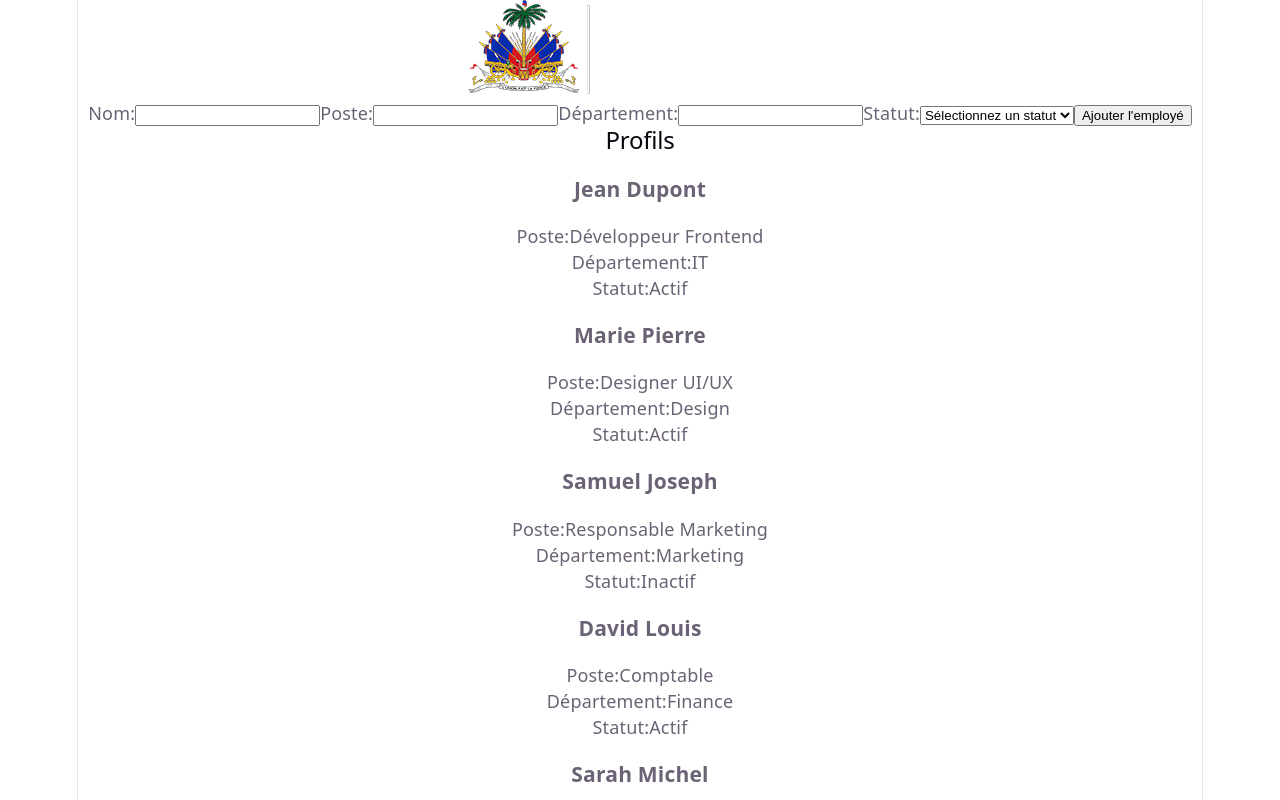
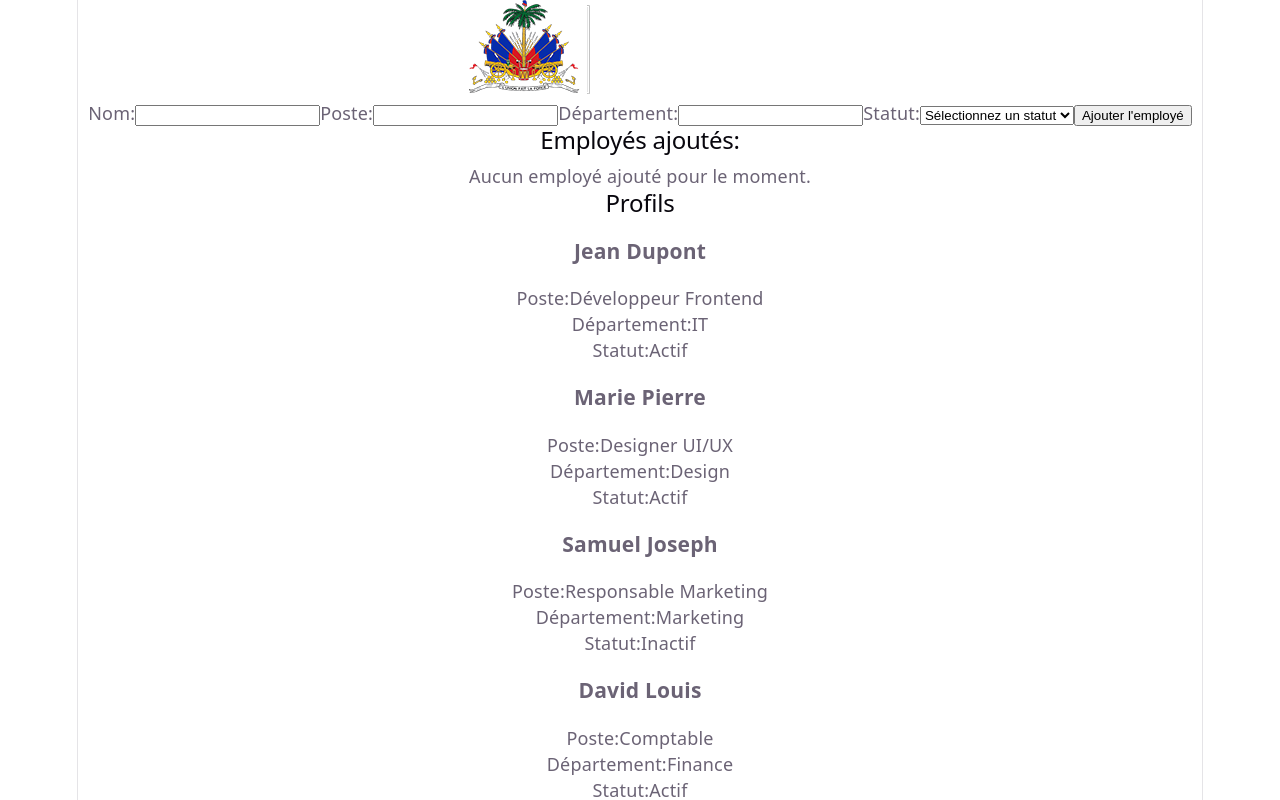
Before and after one commit to dorelien-benoit-junior/Capstone-project-1, a React (Vite) app: page / in a window 1280 px wide. Shown: the top 800 px of the page. Built offline with nearby package versions, Linux system fonts and the light colour scheme.

Commit message:
update on EmployeeForm.jsx

```diff
--- a/src/components/EmployeeForm.jsx
+++ b/src/components/EmployeeForm.jsx
@@ -16,19 +16,32 @@ const EmployeeForm = () => {
       statut: formData.get('statut')
     };
     setEmployees([...employees, employee]);
+    e.target.reset();
   };
 
   return (
     <div>
         <form onSubmit={handleSubmit}>
             <label htmlFor="nom">Nom:</label>
-            <input type="text" id="nom" name="nom" required />
+            <input
+            type="text"
+            id="nom"
+            name="nom"
+            required />
 
             <label htmlFor="poste">Poste:</label>
-            <input type="text" id="poste" name="poste" required />
+            <input
+            type="text"
+            id="poste"
+            name="poste"
+            required />
 
             <label htmlFor="département">Département:</label>
-            <input type="text" id="département" name="département" required />
+            <input
+            type="text"
+            id="département"
+            name="département"
+            required />
 
             <label htmlFor="statut">Statut:</label>
             <select id="statut" name="statut" required>
@@ -42,6 +55,23 @@ const EmployeeForm = () => {
             <button type="submit">Ajouter l'employé</button>
         </form>
 
+        <div className="employees-list">
+            <h2>Employés ajoutés:</h2>
+            {employees.length === 0 ? (
+                <p>Aucun employé ajouté pour le moment.</p>
+            ) : (
+                employees.map((employee, index) => (
+                    <EmployeeCard
+                        key={index}
+                        nom={employee.nom}
+                        poste={employee.poste}
+                        département={employee.département}
+                        statut={employee.statut}
+                    />
+                ))
+            )}
+        </div>
+
     </div>
   )
 }
```
